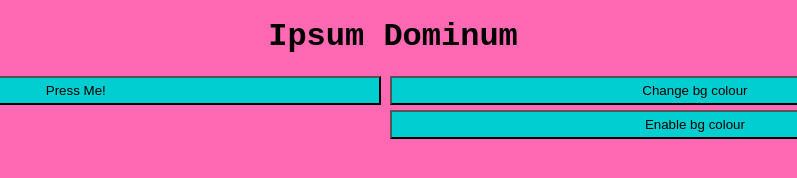
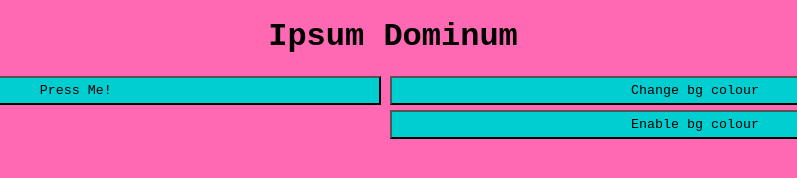
Before and after one commit to FinnOriander/JS-Events-tasks, a plain HTML site: page index.html in a window 1280 px wide. Shown: the full height of the page, 247-1044 px from the left. Drawn offline with Linux system fonts and the light colour scheme.

Commit message:
1 file modified

```diff
--- a/index.html
+++ b/index.html
@@ -18,6 +18,7 @@
         width: 49%;
         padding: 5;
         margin-bottom: 5;
+        font-family: monospace, Courier;
       }
       h1 {
         text-align: center;
```
